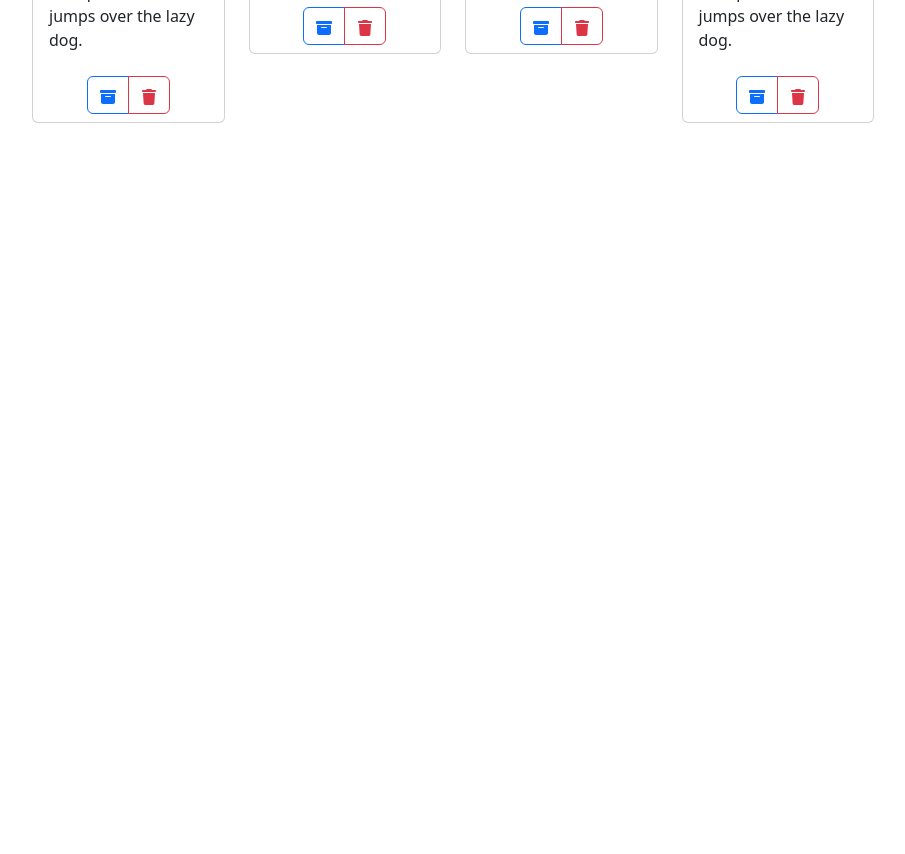
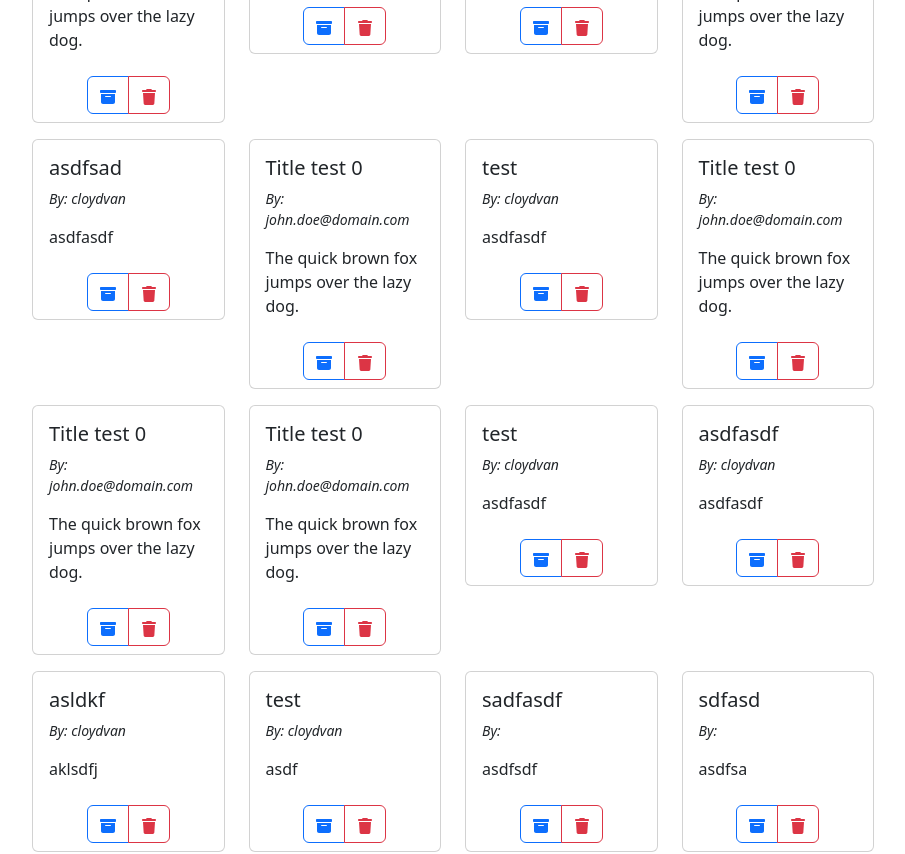
Before and after one commit to Ciezo/demo-react-app, a React (Create React App) app: page /username/archive in a window 1280 px wide. Shown: the part 920-1774 px from the top of the page, without its empty margins (268-1173 px from the left). Before the commit the page ends 1123 px from the top, so only its background shows below. Built offline with nearby package versions, Linux system fonts and the light colour scheme; data requests are answered from the project's data file.

Commit message:
Minor changes

```diff
--- a/data/db.json
+++ b/data/db.json
@@ -357,7 +357,350 @@
       "title": "Title test 0",
       "body": "The quick brown fox jumps over the lazy dog.",
       "author": "john.doe@domain.com"
+    },
+    {
+      "id": "cbe7",
+      "title": "asdfsad",
+      "body": "asdfasdf",
+      "author": "cloydvan"
+    },
+    {
+      "id": "6e9d",
+      "title": "Title test 0",
+      "body": "The quick brown fox jumps over the lazy dog.",
+      "author": "john.doe@domain.com"
+    },
+    {
+      "id": "3055",
+      "title": "test",
+      "body": "asdfasdf",
+      "author": "cloydvan"
+    },
+    {
+      "id": "c4b7",
+      "title": "Title test 0",
+      "body": "The quick brown fox jumps over the lazy dog.",
+      "author": "john.doe@domain.com"
+    },
+    {
+      "id": "a9a7",
+      "title": "Title test 0",
+      "body": "The quick brown fox jumps over the lazy dog.",
+      "author": "john.doe@domain.com"
+    },
+    {
+      "id": "98d4",
+      "title": "Title test 0",
+      "body": "The quick brown fox jumps over the lazy dog.",
+      "author": "john.doe@domain.com"
+    },
+    {
+      "id": "f4c7",
+      "title": "test",
+      "body": "asdfasdf",
+      "author": "cloydvan"
+    },
+    {
+      "id": "9ae2",
+      "title": "asdfasdf",
+      "body": "asdfasdf",
+      "author": "cloydvan"
+    },
+    {
+      "id": "3da5",
+      "title": "asldkf",
+      "body": "aklsdfj",
+      "author": "cloydvan"
+    },
+    {
+      "id": "2938",
+      "title": "test",
+      "body": "asdf",
+      "author": "cloydvan"
+    },
+    {
+      "id": "e25b",
+      "title": "sadfasdf",
+      "body": "asdfsdf",
+      "author": ""
+    },
+    {
+      "id": "7479",
+      "title": "sdfasd",
+      "body": "asdfsa",
+      "author": ""
+    },
+    {
+      "id": "266f",
+      "title": "Title test 0",
+      "body": "The quick brown fox jumps over the lazy dog.",
+      "author": "john.doe@domain.com"
+    },
+    {
+      "id": "3da9",
+      "title": "sadfasdf",
+      "body": "asdfsdf",
+      "author": ""
+    },
+    {
+      "id": "2e30",
+      "title": "sdfasd",
+      "body": "asdfsa",
+      "author": ""
+    },
+    {
+      "id": "e03e",
+      "title": "asdfsad",
+      "body": "asdfasdf",
+      "author": "cloydvan"
+    },
+    {
+      "id": "5ade",
+      "title": "sadfasdf",
+      "body": "asdfsdf",
+      "author": ""
+    },
+    {
+      "id": "df04",
+      "title": "asldkf",
+      "body": "aklsdfj",
+      "author": "cloydvan"
     }
   ],
-  "notes-trash": []
+  "notes-trash": [
+    {
+      "id": "8bad",
+      "title": "Title test 0",
+      "body": "The quick brown fox jumps over the lazy dog.",
+      "author": "john.doe@domain.com"
+    },
+    {
+      "id": "9900",
+      "title": "Title test 0",
+      "body": "The quick brown fox jumps over the lazy dog.",
+      "author": "john.doe@domain.com"
+    },
+    {
+      "id": "5cf3",
+      "title": "Title test 0",
+      "body": "The quick brown fox jumps over the lazy dog.",
+      "author": "john.doe@domain.com"
+    },
+    {
+      "id": "d3f8",
+      "title": "Title test 0",
+      "body": "The quick brown fox jumps over the lazy dog.",
+      "author": "john.doe@domain.com"
+    },
+    {
+      "id": "e980",
+      "title": "Title test 0",
+      "body": "The quick brown fox jumps over the lazy dog.",
+      "author": "john.doe@domain.com"
+    },
+    {
+      "id": "8a23",
+      "title": "Title test 0",
+      "body": "The quick brown fox jumps over the lazy dog.",
+      "author": "john.doe@domain.com"
+    },
+    {
+      "id": "a68c",
+      "title": "Title test 0",
+      "body": "The quick brown fox jumps over the lazy dog.",
+      "author": "john.doe@domain.com"
+    },
+    {
+      "id": "38d0",
+      "title": "asdfsad",
+      "body": "asdfasdf",
+      "author": "cloydvan"
+    },
+    {
+      "id": "9fb1",
+      "title": "asdfsad",
+      "body": "asdfasdf",
+      "author": "cloydvan"
+    },
+    {
+      "id": "4dc0",
+      "title": "asdfsad",
+      "body": "asdfasdf",
+      "author": "cloydvan"
+    },
+    {
+      "id": "4117",
+      "title": "sdfasd",
+      "body": "asdfsa",
+      "author": ""
+    },
+    {
+      "id": "cd84",
+      "title": "sadfasdf",
+      "body": "asdfsdf",
+      "author": ""
+    },
+    {
+      "id": "277e",
+      "title": "Title test 0",
+      "body": "The quick brown fox jumps over the lazy dog.",
+      "author": "john.doe@domain.com"
+    },
+    {
+      "id": "6871",
+      "title": "sdfasd",
+      "body": "asdfsa",
+      "author": ""
+    },
+    {
+      "id": "9750",
+      "title": "test",
+      "body": "asdf",
+      "author": "cloydvan"
+    },
+    {
+      "id": "047c",
+      "title": "asdfasdf",
+      "body": "asdfasdf",
+      "author": "cloydvan"
+    },
+    {
+      "id": "3170",
+      "title": "test",
+      "body": "asdfasdf",
+      "author": "cloydvan"
+    },
+    {
+      "id": "de1e",
+      "title": "Title test 0",
+      "body": "The quick brown fox jumps over the lazy dog.",
+      "author": "john.doe@domain.com"
+    },
+    {
+      "id": "8ace",
+      "title": "Title test 0",
+      "body": "The quick brown fox jumps over the lazy dog.",
+      "author": "john.doe@domain.com"
+    },
+    {
+      "id": "c78b",
+      "title": "Title test 0",
+      "body": "The quick brown fox jumps over the lazy dog.",
+      "author": "john.doe@domain.com"
+    },
+    {
+      "id": "48ce",
+      "title": "test",
+      "body": "asdfasdf",
+      "author": "cloydvan"
+    },
+    {
+      "id": "4648",
+      "title": "Title test 0",
+      "body": "The quick brown fox jumps over the lazy dog.",
+      "author": "john.doe@domain.com"
+    },
+    {
+      "id": "20c4",
+      "title": "asdfsad",
+      "body": "asdfasdf",
+      "author": "cloydvan"
+    },
+    {
+      "id": "613e",
+      "title": "Title test 0",
+      "body": "The quick brown fox jumps over the lazy dog.",
+      "author": "john.doe@domain.com"
+    },
+    {
+      "id": "b3fa",
+      "title": "test",
+      "body": "asdfasdf",
+      "author": "cloydvan"
+    },
+    {
+      "id": "22ca",
+      "title": "asdfsad",
+      "body": "asdfasdf",
+      "author": "cloydvan"
+    },
+    {
+      "id": "cbc5",
+      "title": "Title test 0",
+      "body": "The quick brown fox jumps over the lazy dog.",
+      "author": "john.doe@domain.com"
+    },
+    {
+      "id": "361f",
+      "title": "sdfasd",
+      "body": "asdfsa",
+      "author": ""
+    },
+    {
+      "id": "6df0",
+      "title": "sadfasdf",
+      "body": "asdfsdf",
+      "author": ""
+    },
+    {
+      "id": "83e5",
+      "title": "Title test 0",
+      "body": "The quick brown fox jumps over the lazy dog.",
+      "author": "john.doe@domain.com"
+    },
+    {
+      "id": "a3ae",
+      "title": "Title test 0",
+      "body": "The quick brown fox jumps over the lazy dog.",
+      "author": "john.doe@domain.com"
+    },
+    {
+      "id": "b161",
+      "title": "test",
+      "body": "asdf",
+      "author": "cloydvan"
+    },
+    {
+      "id": "6fdc",
+      "title": "asldkf",
+      "body": "aklsdfj",
+      "author": "cloydvan"
+    },
+    {
+      "id": "89e6",
+      "title": "asdfasdf",
+      "body": "asdfasdf",
+      "author": "cloydvan"
+    },
+    {
+      "id": "07c6",
+      "title": "test",
+      "body": "asdfasdf",
+      "author": "cloydvan"
+    },
+    {
+      "id": "05d6",
+      "title": "asdfsad",
+      "body": "asdfasdf",
+      "author": "cloydvan"
+    },
+    {
+      "id": "0984",
+      "title": "sdfasd",
+      "body": "asdfsa",
+      "author": ""
+    },
+    {
+      "id": "8cef",
+      "title": "sadfasdf",
+      "body": "asdfsdf",
+      "author": ""
+    },
+    {
+      "id": "bacc",
+      "title": "Title test 0",
+      "body": "The quick brown fox jumps over the lazy dog.",
+      "author": "john.doe@domain.com"
+    }
+  ]
 }
--- a/src/components/NotesCard.jsx
+++ b/src/components/NotesCard.jsx
@@ -55,8 +55,8 @@ function NotesCard(props) {
       headers: { "Content-Type": "application/json" },
       body: JSON.stringify(note),
     }).then(() => {
+      setNoteCardVisibility(true);
       console.log("note moved to trash.");
-      setNoteCardVisibility(false);
     });
   };
 
--- a/src/pages/UserNotesArchive.jsx
+++ b/src/pages/UserNotesArchive.jsx
@@ -36,7 +36,7 @@ function UserNotesArchive() {
           </Col>
 
           <Col lg={10} className="mx-auto my-2">
-            {isError && <p className="lead">No arhive notes found...</p>}
+            {isError && <p className="lead">An error occurred no archive notes found...</p>}
             <Container className="d-flex justify-content-center">
               {!isError && (
                 <Row className="p-2 mx-auto">
```
